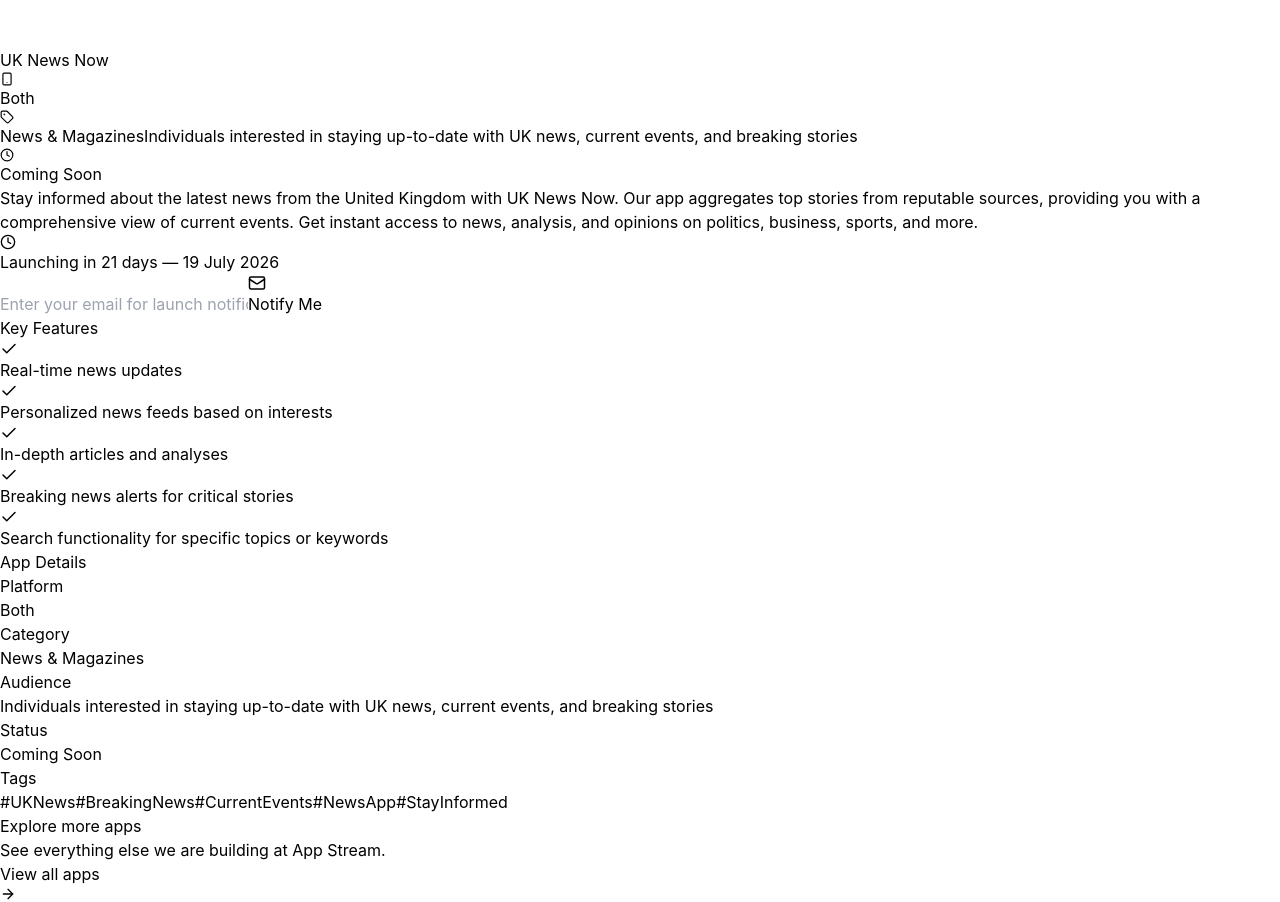
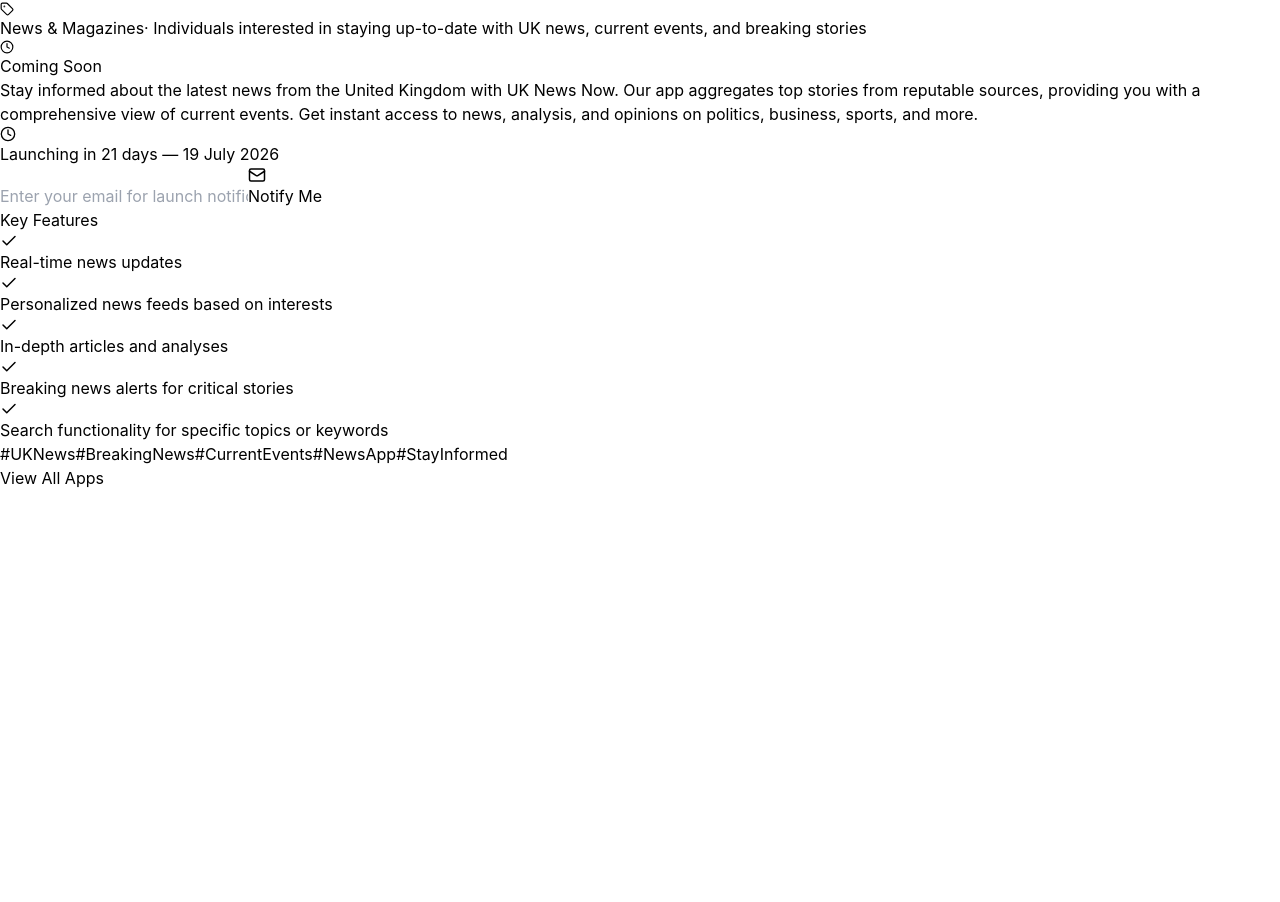
Before and after one commit to billywhizz17a/app-stream, a React (Vite) app: page /#/apps/app_001 in a window 1280 px wide. Shown: the part 936-1838 px from the top of the page. After the commit the page ends 1426 px from the top, so only its background shows below. Built offline with nearby package versions, Linux system fonts and the light colour scheme.

Commit message:
Add App detail page

```diff
--- a/src/pages/AppDetail.jsx
+++ b/src/pages/AppDetail.jsx
@@ -1,8 +1,6 @@
 import { useState, useEffect } from 'react'
 import { Link, useParams } from 'react-router-dom'
-import { Download, Tag, Clock, ArrowLeft, Check, Mail, Smartphone, Apple, ArrowRight, QrCode } from 'lucide-react'
-import AppIcon from '../components/AppIcon'
-import { QRCodeSVG } from 'qrcode.react'
+import { Download, Tag, Clock, ArrowLeft, Check, Star, Mail } from 'lucide-react'
 
 function AppDetail() {
   const { id } = useParams()
@@ -25,7 +23,9 @@ function AppDetail() {
 
   const handleWaitlist = (e) => {
     e.preventDefault()
-    if (email.trim()) setWaitlisted(true)
+    if (email.trim()) {
+      setWaitlisted(true)
+    }
   }
 
   const formatDate = (dateStr) => {
@@ -35,24 +35,18 @@ function AppDetail() {
 
   if (loading) {
     return (
-      <div className="min-h-[60vh] flex items-center justify-center">
-        <div className="flex flex-col items-center gap-4">
-          <div className="w-10 h-10 border-4 border-blue-600 border-t-transparent rounded-full animate-spin" />
-          <div className="text-gray-400 text-lg">Loading app...</div>
-        </div>
+      <div className="min-h-screen flex items-center justify-center">
+        <div className="text-gray-400 text-xl">Loading app...</div>
       </div>
     )
   }
 
   if (!app) {
     return (
-      <div className="min-h-[60vh] flex items-center justify-center">
+      <div className="min-h-screen flex items-center justify-center">
         <div className="text-center">
-          <div className="text-3xl font-bold text-white mb-3">App not found</div>
-          <p className="text-gray-400 mb-6">We couldn't find that app in our catalogue.</p>
-          <Link to="/apps" className="inline-flex items-center gap-2 text-blue-400 hover:text-blue-300 font-medium">
-            <ArrowLeft size={18} /> Back to Apps
-          </Link>
+          <div className="text-gray-400 text-xl mb-4">App not found</div>
+          <Link to="/apps" className="text-blue-400 hover:text-blue-300">Back to Apps</Link>
         </div>
       </div>
     )
@@ -60,82 +54,86 @@ function AppDetail() {
 
   const now = new Date()
   const launchDate = app.launch_date ? new Date(app.launch_date) : null
-  const isLaunched = launchDate && launchDate <= now
-  const daysUntil = launchDate ? Math.ceil((launchDate - now) / (1000 * 60 * 60 * 24)) : null
+  const isLaunched = !launchDate || launchDate <= now
+  const daysUntil = launchDate ? Math.ceil((launchDate - now) / (1000 * 60 * 60 * 24)) : 0
   const allImages = app.screenshots || []
 
   return (
     <div className="min-h-screen">
-      <div className="max-w-6xl mx-auto px-4 sm:px-6 lg:px-8 py-12">
-        <Link to="/apps" className="inline-flex items-center gap-2 text-gray-400 hover:text-white mb-8 transition-colors text-sm font-medium">
-          <ArrowLeft size={18} /> Back to Apps
+      <div className="max-w-5xl mx-auto px-4 sm:px-6 lg:px-8 py-12">
+        <Link to="/apps" className="inline-flex items-center gap-2 text-gray-400 hover:text-white mb-8 transition-colors">
+          <ArrowLeft size={20} /> Back to Apps
         </Link>
 
         {/* Hero Section */}
-        <div className="bg-slate-900/50 border border-slate-800 rounded-3xl overflow-hidden mb-12">
-          <div className="flex flex-col lg:flex-row">
+        <div className="bg-slate-800/50 backdrop-blur-sm rounded-2xl border border-slate-700 overflow-hidden mb-8">
+          <div className="flex flex-col md:flex-row">
             {/* App Icon */}
-            <div className="lg:w-64 flex items-center justify-center p-8 lg:border-r border-slate-800 bg-slate-950/30">
-              <AppIcon app={app} size={120} />
+            <div className="md:w-48 flex items-center justify-center p-8 md:border-r border-slate-700">
+              {app.icon ? (
+                <img
+                  src={`${import.meta.env.BASE_URL}images/${app.id}/icons/${app.icon}`}
+                  alt={`${app.name} icon`}
+                  className="w-32 h-32 rounded-2xl object-cover border border-slate-600"
+                />
+              ) : (
+                <div className="w-32 h-32 rounded-2xl bg-slate-700 flex items-center justify-center">
+                  <span className="text-4xl font-bold text-white">{app.name?.charAt(0)}</span>
+                </div>
+              )}
             </div>
 
             {/* App Info */}
-            <div className="flex-1 p-8 lg:p-10">
-              <div className="flex flex-col sm:flex-row sm:items-start justify-between gap-4 mb-6">
+            <div className="flex-1 p-8">
+              <div className="flex items-start justify-between mb-4">
                 <div>
-                  <h1 className="text-3xl lg:text-4xl font-bold text-white mb-3">{app.name}</h1>
+                  <h1 className="text-3xl font-bold text-white mb-2">{app.name}</h1>
                   <div className="flex items-center gap-3 flex-wrap">
-                    <span className="inline-flex items-center gap-1.5 text-sm bg-slate-800 text-gray-300 px-3 py-1 rounded-full font-medium border border-slate-700">
-                      {app.platform === 'iOS' && <Apple size={14} />}
-                      {app.platform === 'Android' && <Smartphone size={14} />}
-                      {app.platform === 'Both' && <Smartphone size={14} />}
+                    <span className="inline-flex items-center gap-1 text-sm bg-blue-500/20 text-blue-400 px-3 py-1 rounded-full font-medium">
                       {app.platform}
                     </span>
                     <span className="text-gray-400 text-sm flex items-center gap-1">
                       <Tag size={14} /> {app.category}
                     </span>
                     {app.target_audience && (
-                      <span className="text-gray-500 text-sm">{app.target_audience}</span>
+                      <span className="text-gray-500 text-sm">· {app.target_audience}</span>
                     )}
                   </div>
                 </div>
-                <span className={`inline-flex items-center gap-1.5 self-start text-sm px-3 py-1.5 rounded-full font-medium border ${isLaunched ? 'bg-green-500/10 text-green-400 border-green-500/20' : 'bg-amber-500/10 text-amber-400 border-amber-500/20'}`}>
-                  {isLaunched ? <Check size={14} /> : <Clock size={14} />}
-                  {isLaunched ? 'Live' : 'Coming Soon'}
+                {!isLaunched && (
+                  <span className="inline-flex items-center gap-1 text-sm bg-amber-500/20 text-amber-400 px-3 py-1 rounded-full font-medium whitespace-nowrap">
+                    <Clock size={14} /> Coming Soon
                   </span>
+                )}
               </div>
 
-              <p className="text-gray-300 text-lg leading-relaxed mb-8">{app.description}</p>
+              <p className="text-gray-300 text-lg mb-6">{app.description}</p>
 
               {/* Launch status + download/waitlist */}
               {!isLaunched ? (
                 <div>
                   <div className="flex items-center gap-2 text-gray-400 text-sm mb-4">
                     <Clock size={16} />
-                    {daysUntil !== null ? (
                     <span>Launching in {daysUntil} day{daysUntil !== 1 ? 's' : ''} — {formatDate(app.launch_date)}</span>
-                    ) : (
-                      <span>Coming soon — launch date to be announced</span>
-                    )}
                   </div>
-                  <form onSubmit={handleWaitlist} className="flex flex-col sm:flex-row gap-3 max-w-lg">
+                  <form onSubmit={handleWaitlist} className="flex flex-col sm:flex-row gap-3">
                     <input
                       type="email"
                       required
                       value={email}
                       onChange={(e) => setEmail(e.target.value)}
                       placeholder="Enter your email for launch notification"
-                      className="flex-1 bg-slate-950 border border-slate-700 rounded-xl px-4 py-2.5 text-white placeholder-gray-500 focus:outline-none focus:border-blue-500"
+                      className="flex-1 bg-slate-900 border border-slate-600 rounded-lg px-4 py-2 text-white placeholder-gray-500 focus:outline-none focus:border-blue-500"
                     />
                     <button
                       type="submit"
-                      className="flex items-center justify-center gap-2 bg-blue-600 hover:bg-blue-500 text-white px-6 py-2.5 rounded-xl font-medium transition-colors whitespace-nowrap"
+                      className="flex items-center justify-center gap-2 bg-blue-600 hover:bg-blue-700 text-white px-6 py-2 rounded-lg font-medium transition-colors whitespace-nowrap"
                     >
                       <Mail size={18} /> Notify Me
                     </button>
                   </form>
                   {waitlisted && (
-                    <div className="mt-3 flex items-center gap-2 text-green-400 text-sm bg-green-500/10 px-4 py-2 rounded-xl border border-green-500/20 inline-flex">
+                    <div className="mt-3 flex items-center gap-2 text-green-400 text-sm">
                       <Check size={16} /> You're on the list! We'll email you when {app.name} launches.
                     </div>
                   )}
@@ -147,7 +145,7 @@ function AppDetail() {
                       href={app.google_play_url}
                       target="_blank"
                       rel="noopener noreferrer"
-                      className="flex items-center gap-2 bg-green-600 hover:bg-green-500 text-white px-6 py-3 rounded-xl font-medium transition-colors shadow-lg shadow-green-600/10"
+                      className="flex items-center gap-2 bg-green-600 hover:bg-green-700 text-white px-6 py-3 rounded-lg font-medium transition-colors"
                     >
                       <Download size={20} /> Get it on Google Play
                     </a>
@@ -157,7 +155,7 @@ function AppDetail() {
                       href={app.app_store_url}
                       target="_blank"
                       rel="noopener noreferrer"
-                      className="flex items-center gap-2 bg-blue-600 hover:bg-blue-500 text-white px-6 py-3 rounded-xl font-medium transition-colors shadow-lg shadow-blue-600/10"
+                      className="flex items-center gap-2 bg-blue-600 hover:bg-blue-700 text-white px-6 py-3 rounded-lg font-medium transition-colors"
                     >
                       <Download size={20} /> Download on the App Store
                     </a>
@@ -168,18 +166,15 @@ function AppDetail() {
           </div>
         </div>
 
-        <div className="grid lg:grid-cols-5 gap-8">
-          {/* Main content */}
-          <div className="lg:col-span-3 space-y-10">
         {/* Screenshot Gallery */}
         {allImages.length > 0 && (
-              <div>
+          <div className="mb-8">
             <h2 className="text-2xl font-bold text-white mb-4">Screenshots</h2>
-                <div className="bg-slate-950 rounded-2xl border border-slate-800 overflow-hidden mb-4">
+            <div className="bg-slate-800/50 rounded-xl border border-slate-700 overflow-hidden mb-4">
               <img
                 src={`${import.meta.env.BASE_URL}images/${app.id}/screenshots/${allImages[activeImage]}`}
                 alt={`${app.name} screenshot ${activeImage + 1}`}
-                    className="w-full max-h-[520px] object-contain"
+                className="w-full max-h-[500px] object-contain bg-slate-900"
               />
             </div>
             {allImages.length > 1 && (
@@ -188,8 +183,8 @@ function AppDetail() {
                   <button
                     key={i}
                     onClick={() => setActiveImage(i)}
-                        className={`flex-shrink-0 rounded-xl overflow-hidden border-2 transition-colors ${
-                          i === activeImage ? 'border-blue-500' : 'border-slate-800 hover:border-slate-600'
+                    className={`flex-shrink-0 rounded-lg overflow-hidden border-2 transition-colors ${
+                      i === activeImage ? 'border-blue-500' : 'border-slate-700 hover:border-slate-500'
                     }`}
                   >
                     <img
@@ -206,113 +201,37 @@ function AppDetail() {
 
         {/* Features */}
         {app.features && app.features.length > 0 && (
-              <div>
+          <div className="mb-8">
             <h2 className="text-2xl font-bold text-white mb-4">Key Features</h2>
-                <div className="grid sm:grid-cols-2 gap-3">
+            <div className="grid md:grid-cols-2 gap-4">
               {app.features.map((feature, i) => (
-                    <div key={i} className="flex items-start gap-3 bg-slate-900/40 border border-slate-800 rounded-xl p-4">
-                      <div className="bg-blue-500/10 w-8 h-8 rounded-lg flex items-center justify-center flex-shrink-0 border border-blue-500/20">
+                <div key={i} className="flex items-start gap-3 bg-slate-800/50 rounded-xl border border-slate-700 p-4">
+                  <div className="bg-blue-500/20 w-8 h-8 rounded-lg flex items-center justify-center flex-shrink-0">
                     <Check className="text-blue-400" size={18} />
                   </div>
-                      <span className="text-gray-300 text-sm leading-relaxed">{feature}</span>
+                  <span className="text-gray-300">{feature}</span>
                 </div>
               ))}
             </div>
           </div>
         )}
-          </div>
-
-          {/* Sidebar */}
-          <div className="lg:col-span-2 space-y-6">
-            {/* Details card */}
-            <div className="bg-slate-900/50 border border-slate-800 rounded-2xl p-6">
-              <h3 className="text-lg font-semibold text-white mb-4">App Details</h3>
-              <dl className="space-y-3 text-sm">
-                <div className="flex justify-between">
-                  <dt className="text-gray-500">Platform</dt>
-                  <dd className="text-gray-300">{app.platform}</dd>
-                </div>
-                <div className="flex justify-between">
-                  <dt className="text-gray-500">Category</dt>
-                  <dd className="text-gray-300">{app.category}</dd>
-                </div>
-                {app.target_audience && (
-                  <div className="flex justify-between">
-                    <dt className="text-gray-500">Audience</dt>
-                    <dd className="text-gray-300">{app.target_audience}</dd>
-                  </div>
-                )}
-                <div className="flex justify-between">
-                  <dt className="text-gray-500">Status</dt>
-                  <dd className={isLaunched ? 'text-green-400' : 'text-amber-400'}>
-                    {isLaunched ? 'Live' : 'Coming Soon'}
-                  </dd>
-                </div>
-              </dl>
-            </div>
 
         {/* Hashtags */}
         {app.hashtags && app.hashtags.length > 0 && (
-              <div className="bg-slate-900/50 border border-slate-800 rounded-2xl p-6">
-                <h3 className="text-lg font-semibold text-white mb-4">Tags</h3>
+          <div className="mb-8">
             <div className="flex flex-wrap gap-2">
               {app.hashtags.map((tag, i) => (
-                    <span key={i} className="text-sm bg-slate-800 text-gray-400 px-3 py-1 rounded-full">{tag}</span>
+                <span key={i} className="text-sm bg-slate-700 text-gray-300 px-3 py-1 rounded-full">{tag}</span>
               ))}
             </div>
           </div>
         )}
 
-            {/* QR Code / Download */}
-            {(() => {
-              const downloadUrl = app.google_play_url || app.app_store_url
-              if (!downloadUrl) return null
-              return (
-                <div className="bg-slate-900/50 border border-slate-800 rounded-2xl p-6 text-center">
-                  {isLaunched ? (
-                    <>
-                      <h3 className="text-lg font-semibold text-white mb-1">Scan to Download</h3>
-                      <p className="text-gray-500 text-sm mb-4">Point your camera at the code</p>
-                      <div className="inline-block bg-white p-4 rounded-xl">
-                        <QRCodeSVG
-                          value={downloadUrl}
-                          size={160}
-                          level="M"
-                          includeMargin={false}
-                        />
-                      </div>
-                      <a
-                        href={downloadUrl}
-                        target="_blank"
-                        rel="noopener noreferrer"
-                        className="mt-4 w-full inline-flex items-center justify-center gap-2 bg-blue-600 hover:bg-blue-500 text-white px-4 py-2.5 rounded-xl font-medium transition-colors text-sm"
-                      >
-                        <Download size={16} /> Open download link
-                      </a>
-                    </>
-                  ) : (
-                    <>
-                      <h3 className="text-lg font-semibold text-white mb-1">Scan to Download</h3>
-                      <p className="text-gray-500 text-sm mb-4">Point your camera at the code</p>
-                      <div className="inline-flex flex-col items-center justify-center w-[192px] h-[192px] bg-slate-800/50 rounded-xl border border-slate-700">
-                        <Clock className="text-amber-400 mb-2" size={32} />
-                        <span className="text-amber-400 font-medium text-sm">Coming Soon</span>
-                      </div>
-                    </>
-                  )}
-                </div>
-              )
-            })()}
-
-            {/* CTA card */}
-            <div className="bg-gradient-to-br from-blue-600/10 to-cyan-600/10 border border-blue-500/20 rounded-2xl p-6">
-              <h3 className="text-lg font-semibold text-white mb-2">Explore more apps</h3>
-              <p className="text-gray-400 text-sm mb-4">See everything else we are building at App Stream.</p>
-              <Link to="/apps" className="inline-flex items-center gap-2 text-blue-400 hover:text-blue-300 font-medium text-sm">
-                View all apps <ArrowRight size={16} />
+        {/* Footer CTA */}
+        <div className="text-center mt-12">
+          <Link to="/apps" className="inline-block bg-slate-700 hover:bg-slate-600 text-white px-8 py-3 rounded-lg font-medium transition-colors">
+            View All Apps
           </Link>
-            </div>
-          </div>
         </div>
       </div>
     </div>
```
Lines whose indentation alone changed are shown as unchanged.
